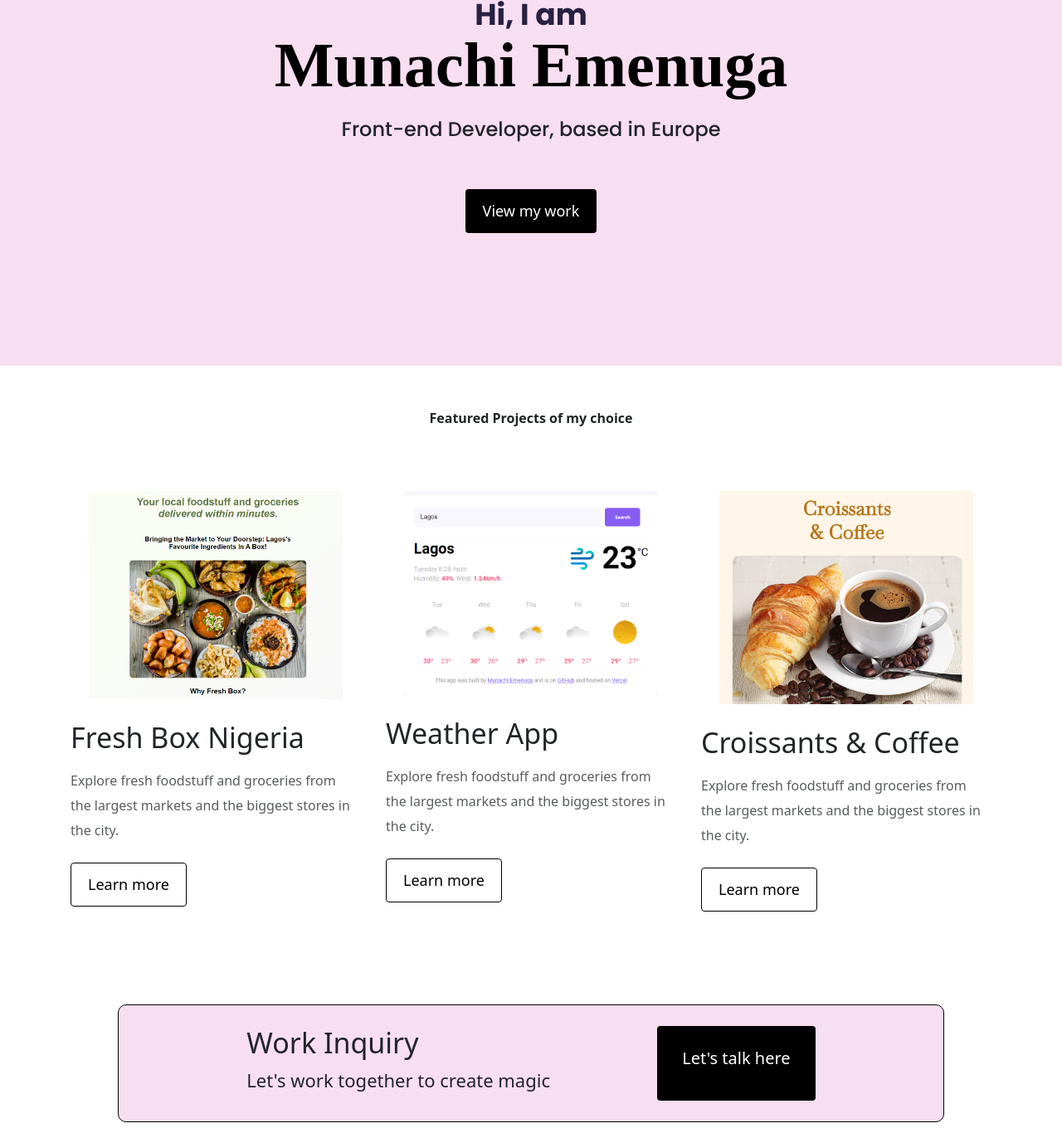
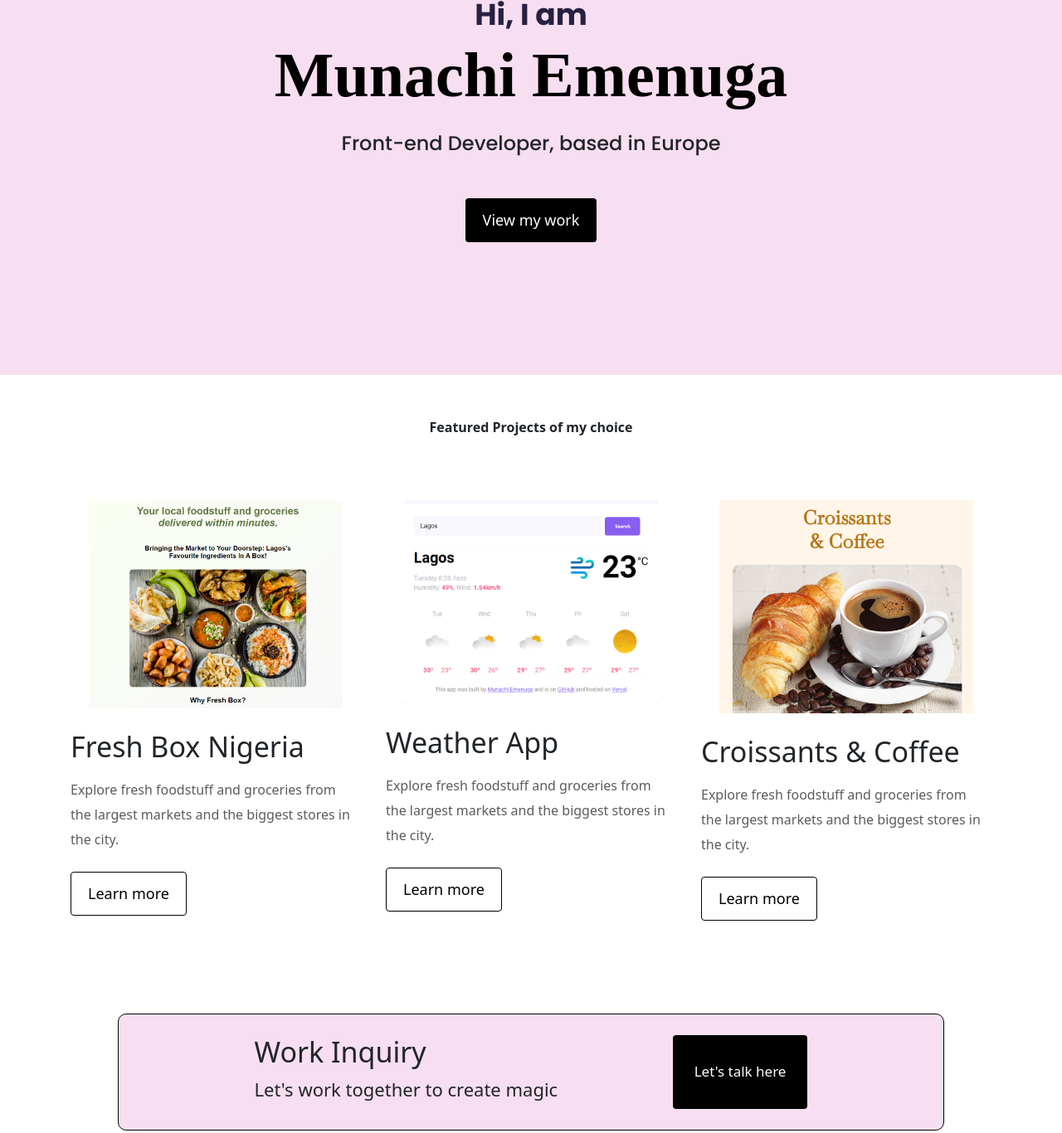
Before and after one commit to munamenuga/personal-portfolio, a plain HTML site: page index.html in a window 1280 px wide. Shown: the part 157-1523 px from the top of the page at 83% size. Drawn offline with nearby package versions, Linux system fonts and the light colour scheme; a web font is replaced by a local one.

Commit message:
Polished homepage css

```diff
--- a/style/portfolio.css
+++ b/style/portfolio.css
@@ -17,6 +17,7 @@ h1 {
   color: black;
   font-family: var(--heading-font-family);
   font-size: 76px;
+  line-height: 1.5;
   font-weight: bold;
 }
 
@@ -79,7 +80,7 @@ a {
   font-family: var(--default-font-family);
   font-weight: normal;
   font-size: 24px;
-  line-height: 2;
+  line-height: 1.5;
 }
 
 .btn-branding {
@@ -94,8 +95,8 @@ a {
 .btn-work-info:hover,
 .btn-branding:hover {
   background: white;
-  color: black;
-  border-color: #000000;
+  color: var(--secondary-color);
+  border-color: var(--secondary-color);
 }
 
 .btn-outline {
@@ -116,10 +117,9 @@ a {
   background: var(--secondary-color);
   border-radius: 4px;
   color: white;
-  font-size: 20px;
-  line-height: 27px;
-  padding: 25px 30px 0px 30px;
-  border: 0;
+  font-size: 17px;
+  line-height: 25px;
+  padding: 30px 25px 0px 25px;
 }
 
 footer {
@@ -128,7 +128,12 @@ footer {
   padding-top: 15px;
 }
 
-@media (max-width: 576px) {
+@media (max-width: 900px) {
+  h1 {
+    font-size: 44px;
+    line-height: 2;
+  }
+
   h2 {
     font-size: 23px;
   }
@@ -137,6 +142,10 @@ footer {
     font-size: 12px;
     line-height: 20px;
   }
+
+  .hero {
+  padding: 80px 10px;
+}
 
   .btn-outline {
     padding: 6px 10px;
```
